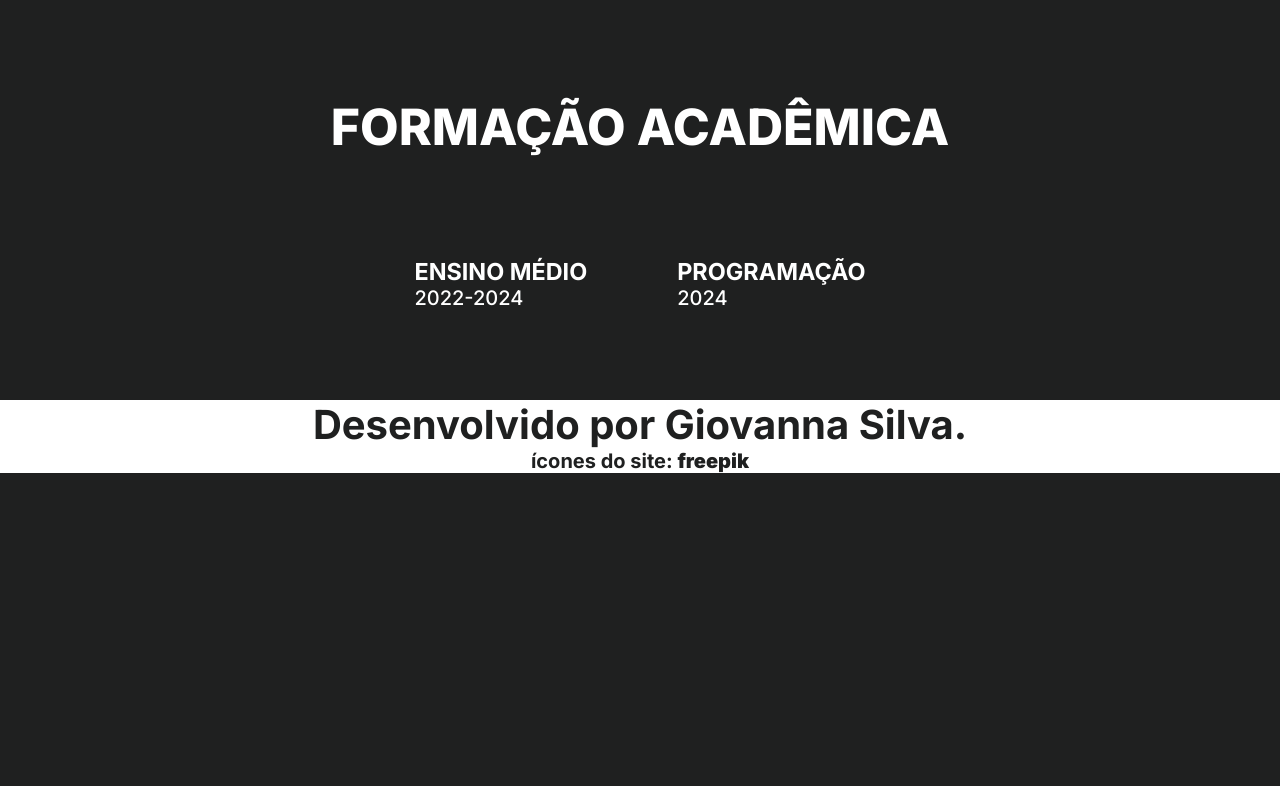
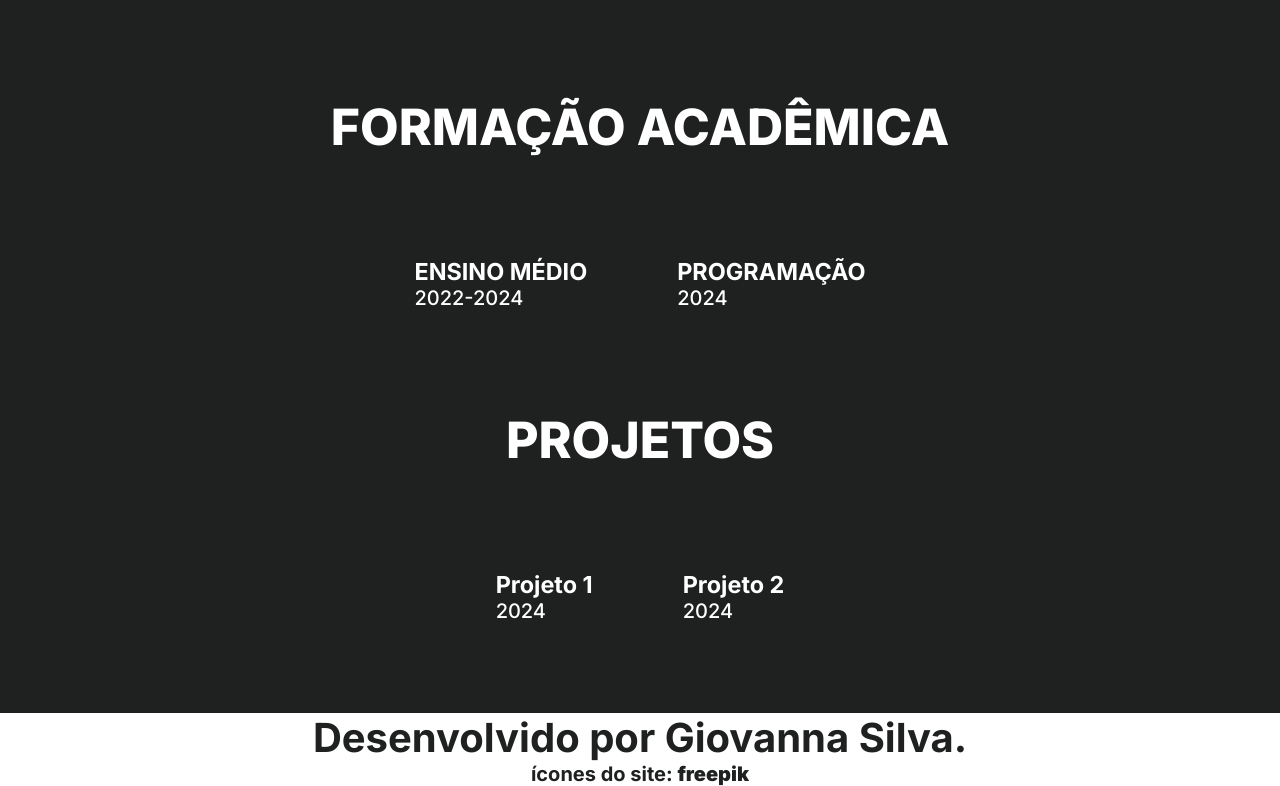
Before and after one commit to GiovannaSilva24/Meu-Portf-lio, a plain HTML site: page index.html in a window 1280 px wide. Shown: the part 1631-2417 px from the top of the page. Before the commit the page ends 2104 px from the top, so only its background shows below. Drawn offline with Linux system fonts and the light colour scheme.

Commit message:
faltando projetos

```diff
--- a/Meu-Portfólio/index.html
+++ b/index.html
@@ -48,7 +48,7 @@
         na área da tecnologia.<br>
         Desejo muito ser capaz de realizar mais projetos e estudos como esse portfólio, para agregar mais ainda na minha vida acadêmica! </p>
 
-        <img class="assinatura" src="/Meu-Portfólio/images/assinatura1.png" alt="assinatura">
+        <img class="assinatura" src="/images/assinatura1.png" alt="assinatura">
         </div>
     </section>
 
@@ -73,23 +73,23 @@
         <h2 class="hobbies__titulo">Hobbies</h2>
         <ul class="hobbies__lista">
             <li class="hobbies__elemento">
-                <img class="hobbies__icone" src="/Meu-Portfólio/icons/desenho.png" alt="">
+                <img class="hobbies__icone" src="/icons/desenho.png" alt="">
                 <p class="hobbies__nome">Desenho</p>
             </li>
             <li class="hobbies__elemento">
-                <img class="hobbies__icone" src="/Meu-Portfólio/icons/musica.png" alt="">
+                <img class="hobbies__icone" src="/icons/musica.png" alt="">
                 <p class="hobbies__nome">Música</p>
             </li>
             <li class="hobbies__elemento">
-                <img class="hobbies__icone" src="/Meu-Portfólio/icons/filme.png" alt="">
+                <img class="hobbies__icone" src="/icons/filme.png" alt="">
                 <p class="hobbies__nome">Filmes</p>
             </li>
             <li class="hobbies__elemento">
-                <img class="hobbies__icone" src="/Meu-Portfólio/icons/programação.png" alt="">
+                <img class="hobbies__icone" src="/icons/programação.png" alt="">
                 <p class="hobbies__nome">Programação</p>
             </li>
             <li class="hobbies__elemento">
-                <img class="hobbies__icone" src="/Meu-Portfólio/icons/fotografia.png" alt="">
+                <img class="hobbies__icone" src="/icons/fotografia.png" alt="">
                 <p class="hobbies__nome">Fotografia</p>
             </li>
         </ul>
@@ -109,6 +109,20 @@
         </ul>
     </section>
 
+    <section class="projetos">
+        <h2 class="projetos__titulo">Projetos</h2>
+        <ul class="projetos__lista">
+            <li class="projetos__elemento">
+                <h3>Projeto 1</h3>
+                <p>2024</p>
+            </li>
+            <li class="projetos__elemento">
+                <h3>Projeto 2</h3>
+                <p>2024</p>
+            </li>
+        </ul>
+    </section>
+
     <!-- FAZER PROJETOS PARA COLOCAR AQUIIIII -->
 
   <footer class="rodape">
--- a/Meu-Portfólio/style.css
+++ b/style.css
@@ -314,6 +314,38 @@
     text-transform: uppercase;
 }
 
+.projetos {
+    display: flex;
+    justify-content: center;
+    align-items: center;
+    flex-direction: column;
+}
+
+.projetos__titulo {
+    color: var(--branco);
+    font-size: 50px;
+    text-transform: uppercase;
+    font-family: 'Inter', sans-serif;
+    font-weight: 800;
+    justify-content: center;
+    margin: 100px 50px;
+}
+
+.projetos__lista {
+    color: var(--branco);
+    font-size: 20px;
+    font-family: var(--fonte-principal);
+    font-weight: 500;
+    display: flex;
+    justify-content: space-around;
+    margin: 0px 0px;
+    gap: 90px;
+    text-decoration: none;
+    list-style: none;
+    align-items: center;
+    align-content: center;
+}
+
 .rodape {
     display: flex;
     justify-content: center;
```
Also changed, not shown: icons/css-3.png (renamed from Meu-Portfólio/icons/css-3.png), icons/desenho.png (renamed from Meu-Portfólio/icons/desenho.png), icons/filme.png (renamed from Meu-Portfólio/icons/filme.png), icons/fotografia.png (renamed from Meu-Portfólio/icons/fotografia.png), icons/html.png (renamed from Meu-Portfólio/icons/html.png), icons/js.png (renamed from Meu-Portfólio/icons/js.png), icons/musica.png (renamed from Meu-Portfólio/icons/musica.png), icons/programação.png (renamed from Meu-Portfólio/icons/programação.png), images/assinatura1.png (renamed from Meu-Portfólio/images/assinatura1.png), images/minhafoto.jpg (renamed from Meu-Portfólio/images/minhafoto.jpg).
